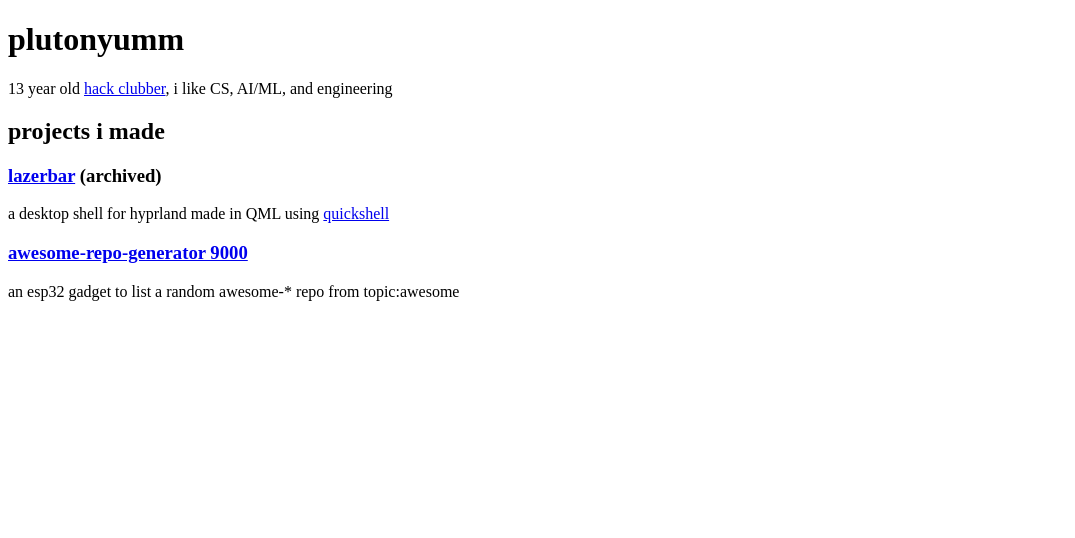
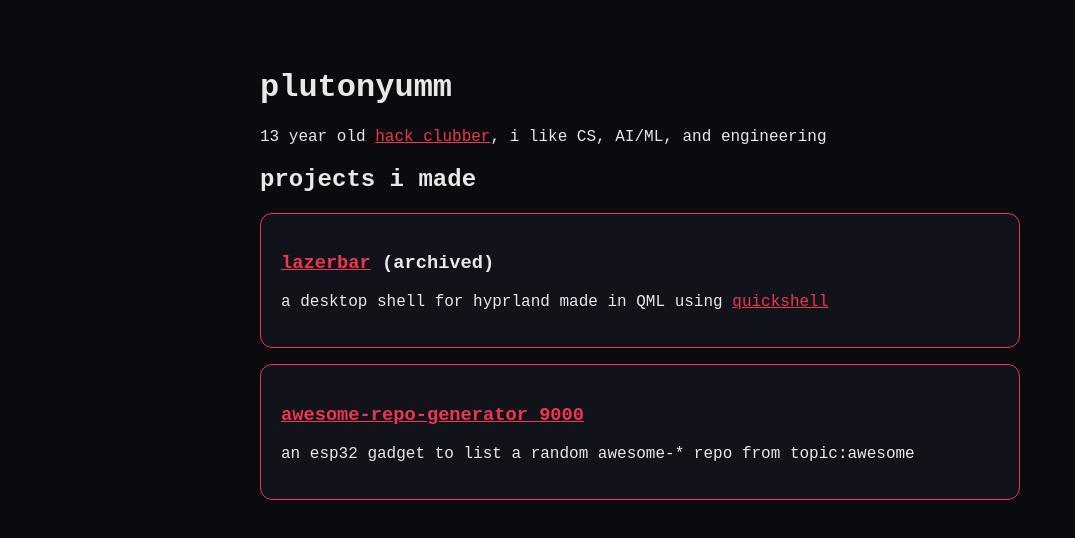
Before and after one commit to plutonyumm/plutonyumm.github.io, a plain HTML site: page index.html in a window 1280 px wide. Shown: the whole page, without its empty margins (0-1075 px from the left). Drawn offline with Linux system fonts and the light colour scheme.

Commit message:
experimenting

```diff
--- a/style.css
+++ b/style.css
@@ -0,0 +1,20 @@
+body {
+  background: #0b0b0f;
+  color: #e8e8ea;
+  font-family: ui-monospace, "Cascadia Code", "JetBrains Mono", monospace;
+  max-width: 760px;
+  margin: 0 auto;
+  padding: 48px 24px;
+}
+
+a {
+  color: #ec3750;
+}
+
+.card {
+  background: #12121a;
+  border: 1px solid #ec3750;
+  border-radius: 12px;
+  padding: 20px;
+  margin-bottom: 16px;
+}
```
Also changed, not shown: index.html (+1 -3 lines).
